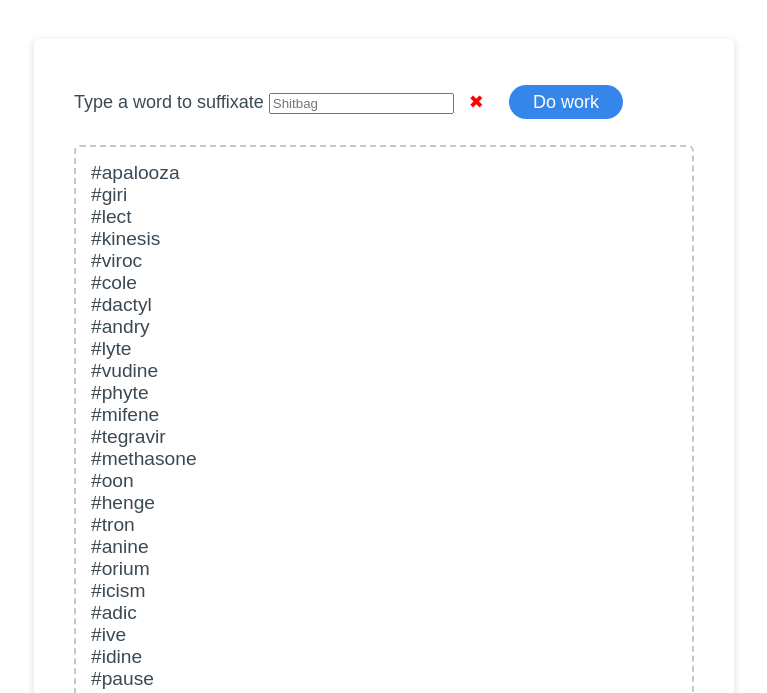
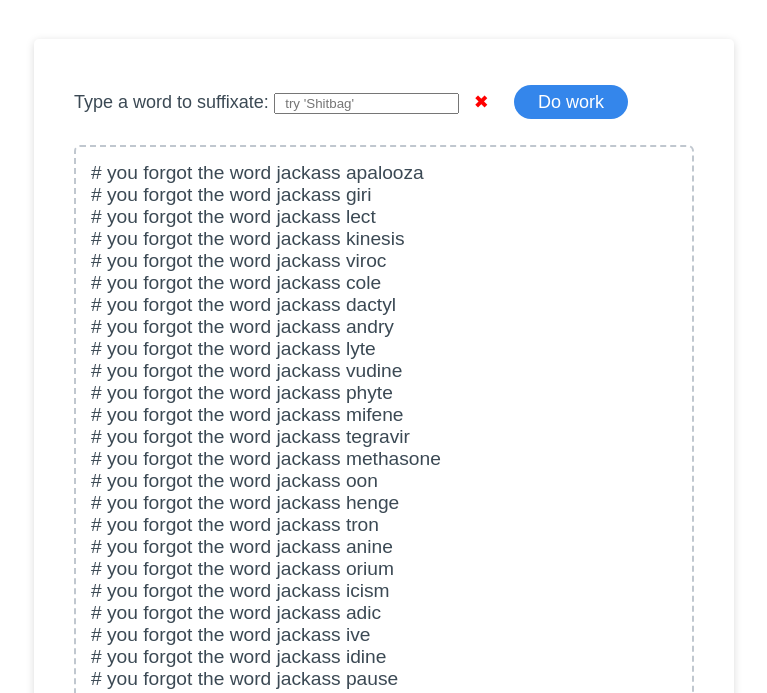
Before and after one commit to hugh-bowie/suffix, a website: page index.html in a window 1280 px wide. Both pictures are taken after a click on the button "Do work". Shown: the part 91-784 px from the top of the page, without its empty margins (256-1023 px from the left). Drawn offline with Linux system fonts and the light colour scheme.

Commit message:
getting closer

```diff
--- a/index.html
+++ b/index.html
@@ -12,12 +12,12 @@
 <body>
   <div class="wrapper">
     <header>
-      <h1>Suffixisation</h1>
+      <h1>Suffixation</h1>
     </header>
     <div class="card">
       <div class="card-input">
-        <label for="wordinput">Type a word to suffixate</label>
-        <input id="wordinput" placeholder="Shitbag" type="text" required autofocus pattern="[a-zA-Z]{2,20}">
+        <label for="wordinput">Type a word to suffixate:</label>
+        <input id="wordinput" placeholder="&nbsp;&nbsp;try&nbsp;'Shitbag'" type="text" required autofocus pattern="[a-zA-Z0-9]{1,20}">
         <span class="validity"></span>
         <button id="go" class="btn">Do work</button>
       </div>
--- a/script.js
+++ b/script.js
@@ -18,7 +18,11 @@ function initialize() {
 	// get user text
 	let getInputValue = function () {
 		let inputValue = document.querySelector('#wordinput').value;
-		return inputValue.toString();
+		if (inputValue.length == 0) {
+			inputValue = ' you forgot the word jackass ';
+			return inputValue;
+		}
+		return inputValue;
 	}
 
 
@@ -36,9 +40,10 @@ function initialize() {
 	// make the suffix list
 	let generateSuffix = function () {
 
-		let inputText = getInputValue();
 		let suffixArray = '';
 		let howMany = r(50, 100);
+		let inputText = getInputValue();
+
 		for (let i = 0; i < howMany; i++) {
 			suffixArray = suffixList.sort(() => Math.random() - Math.random())
 				.slice(0, howMany)
@@ -47,6 +52,7 @@ function initialize() {
 				.replace(/\,/g, '\n');
 		}
 		return suffixArray;
+
 	}
 
 	//add suffixes
@@ -54,7 +60,7 @@ function initialize() {
 	const newH1 = changeH1();
 	//put the new stuff into the page
 	h1El.innerText = newH1;
-
+	// if (getInputValue == )
 	outputDiv.classList.remove('hide');
 	outputEl.innerText = result;
 
--- a/suffixList.js
+++ b/suffixList.js
@@ -444,7 +444,7 @@ const suffixList = [
 	'-k',
 	'-kacin',
 	'-kin',
-	'-kin-',
+	'-kin',
 	'-kind',
 	'-kinesis',
 	'-kini',
```
